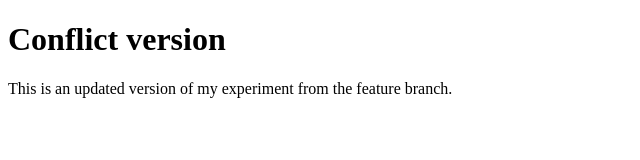
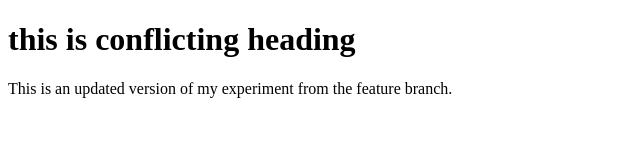
Before and after one commit to ridhii31/Experiment-1, a plain HTML site: page index.html in a window 1280 px wide. Shown: the whole page, without its empty margins (0-640 px from the left). Drawn offline with Linux system fonts and the light colour scheme.

Commit message:
conflict branch: change heading differently

```diff
--- a/index.html
+++ b/index.html
@@ -5,7 +5,7 @@
     <title>Experiment 1</title>
   </head>
   <body>
-    <h1>Conflict version</h1>
+    <h1>this is conflicting heading</h1>
     <p>This is an updated version of my experiment from the feature branch.</p>
   </body>
 </html>
```
